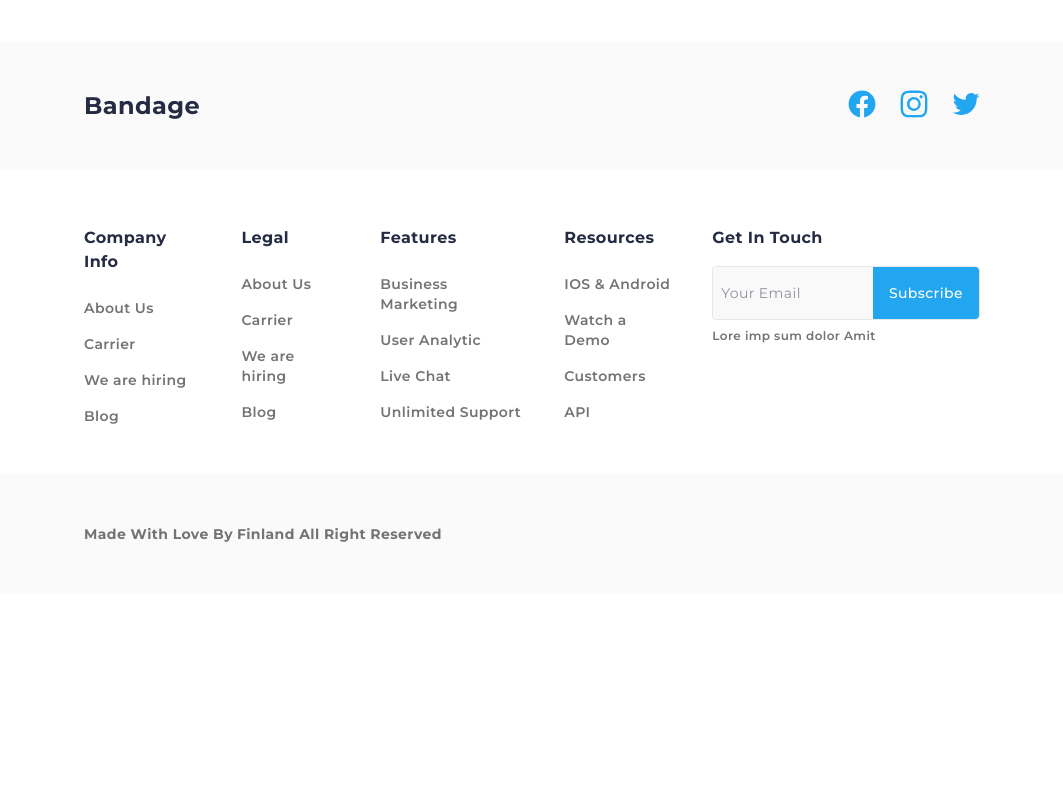
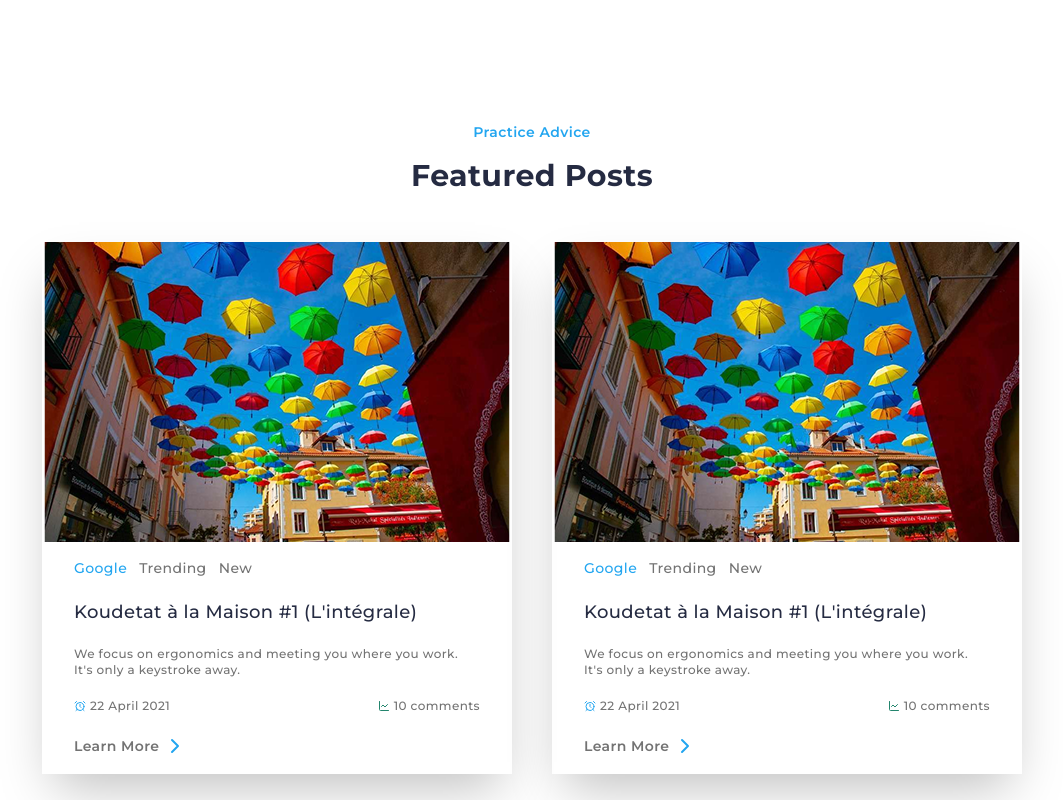
Before and after one commit to brrkrmn/e-commerce, a React app: page / in a window 1280 px wide. Shown: the part 3460-4260 px from the top of the page, without its empty margins (108-1171 px from the left). Before the commit the page ends 4054 px from the top, so only its background shows below. Built offline with nearby package versions, Linux system fonts and the light colour scheme; the HTML template or start-up script is replaced by a standard one.

Commit message:
add featured posts section

```diff
--- /dev/null
+++ b/src/components/PostCard/PostCard.tsx
@@ -0,0 +1,44 @@
+import { AlarmClock, ChartLine, ChevronRight } from "lucide-react";
+
+const PostCard = ({
+  post,
+}: {
+  post: {
+    title: string;
+    description: string;
+    date: string;
+    comments: string;
+    src: string;
+  };
+}) => {
+  return (
+    <div className="flex flex-col items-center justify-start shadow-2xl max-w-[470px]">
+      <img src={post.src} className="" />
+      <div className="w-full flex flex-col items-start justify-start gap-5 px-8 py-4">
+        <div className="flex items-center justify-start gap-3 w-full text-sm font-medium text-gray">
+          <p className="text-blue">Google</p>
+          <p>Trending</p>
+          <p>New</p>
+        </div>
+        <h4 className="text-dark-blue font-medium text-lg">{post.title}</h4>
+        <p className="text-xs text-gray font-medium">{post.description}</p>
+        <div className="flex items-center justify-between text-xs text-gray font-medium w-full">
+          <div className="flex items-center justify-start gap-1">
+            <AlarmClock className="w-3 h-3 text-blue"/>
+            <p>{post.date}</p>
+          </div>
+          <div className="flex items-center justify-start gap-1">
+            <ChartLine className="w-3 h-3 text-green"/>
+            <p>{post.comments} comments</p>
+          </div>
+        </div>
+        <button className="flex items-center justify-start gap-1 text-gray font-semibold text-sm">
+          <h6>Learn More</h6>
+          <ChevronRight className="text-blue" />
+        </button>
+      </div>
+    </div>
+  );
+};
+
+export default PostCard;
--- /dev/null
+++ b/src/components/PostCard/index.ts
@@ -0,0 +1 @@
+export * from "./PostCard";
--- a/src/pages/HomePage/HomePage.tsx
+++ b/src/pages/HomePage/HomePage.tsx
@@ -1,6 +1,7 @@
 import Clients from "../../components/Clients/Clients";
 import AboutUs from "./components/AboutUs/AboutUs";
 import Category from "./components/Category/Category";
+import FeaturedPosts from "./components/FeaturedPosts/FeaturedPosts";
 import Features from "./components/Features/Features";
 import Hero from "./components/Hero/Hero";
 import Products from "./components/Products/Products";
@@ -14,6 +15,7 @@ const HomePage = () => {
       <Products />
       <AboutUs />
       <Features />
+      <FeaturedPosts />
     </div>
   );
 };
--- /dev/null
+++ b/src/pages/HomePage/components/FeaturedPosts/FeaturedPosts.tsx
@@ -0,0 +1,20 @@
+import PostCard from "../../../../components/PostCard/PostCard";
+import { posts } from "./constants";
+
+const FeaturedPosts = () => {
+  return (
+    <div className="w-full max-w-[1400px] flex flex-col items-center justify-start gap-12 px-4 py-20">
+      <div className="flex flex-col items-center justify-center text-center gap-4">
+        <h6 className="text-blue text-sm font-semibold">Practice Advice</h6>
+        <h2 className="text-dark-blue text-3xl font-bold">Featured Posts</h2>
+      </div>
+      <div className="flex flex-col md:flex-row items-center justify-center gap-10">
+        {posts.map((post, index) => (
+          <PostCard key={index} post={post} />
+        ))}
+      </div>
+    </div>
+  )
+}
+
+export default FeaturedPosts;
--- /dev/null
+++ b/src/pages/HomePage/components/FeaturedPosts/constants.ts
@@ -0,0 +1,16 @@
+export const posts = [
+  {
+    title: "Koudetat à la Maison #1 (L'intégrale)",
+    description: "We focus on ergonomics and meeting you where you work. It's only a keystroke away.",
+    date: "22 April 2021",
+    comments: "10",
+    src: "/src/assets/images/homepage/post.png",
+  },
+  {
+    title: "Koudetat à la Maison #1 (L'intégrale)",
+    description: "We focus on ergonomics and meeting you where you work. It's only a keystroke away.",
+    date: "22 April 2021",
+    comments: "10",
+    src: "/src/assets/images/homepage/post.png",
+  },
+]
--- /dev/null
+++ b/src/pages/HomePage/components/FeaturedPosts/index.ts
@@ -0,0 +1 @@
+export * from "./FeaturedPosts";
--- a/src/pages/HomePage/components/Features/Features.tsx
+++ b/src/pages/HomePage/components/Features/Features.tsx
@@ -12,17 +12,24 @@ const Features = () => {
           Problems trying to resolve the conflict between
         </p>
       </div>
-      <div className="flex flex-col md:flex-row items-center justify-center gap-20 py-10">
+      <div className="flex flex-col md:flex-row items-start justify-center gap-20 py-10">
         {features.map((feature, index) => (
-          <div className="flex-1 text-center flex flex-col items-center justify-start gap-4" key={index}>
+          <div
+            className="flex-1 text-center flex flex-col items-center justify-start gap-4"
+            key={index}
+          >
             <img src={feature.src} />
-            <h3 className="text-xl font-bold text-dark-blue">{feature.title}</h3>
-            <p className="text-gray text-sm font-medium">{feature.description}</p>
+            <h3 className="text-xl font-bold text-dark-blue">
+              {feature.title}
+            </h3>
+            <p className="text-gray text-sm font-medium">
+              {feature.description}
+            </p>
           </div>
         ))}
       </div>
     </div>
-  )
+  );
 }
 
 export default Features;
```
Also changed, not shown: src/assets/icons/homepage/growth.svg, src/assets/images/homepage/post.png (added).
